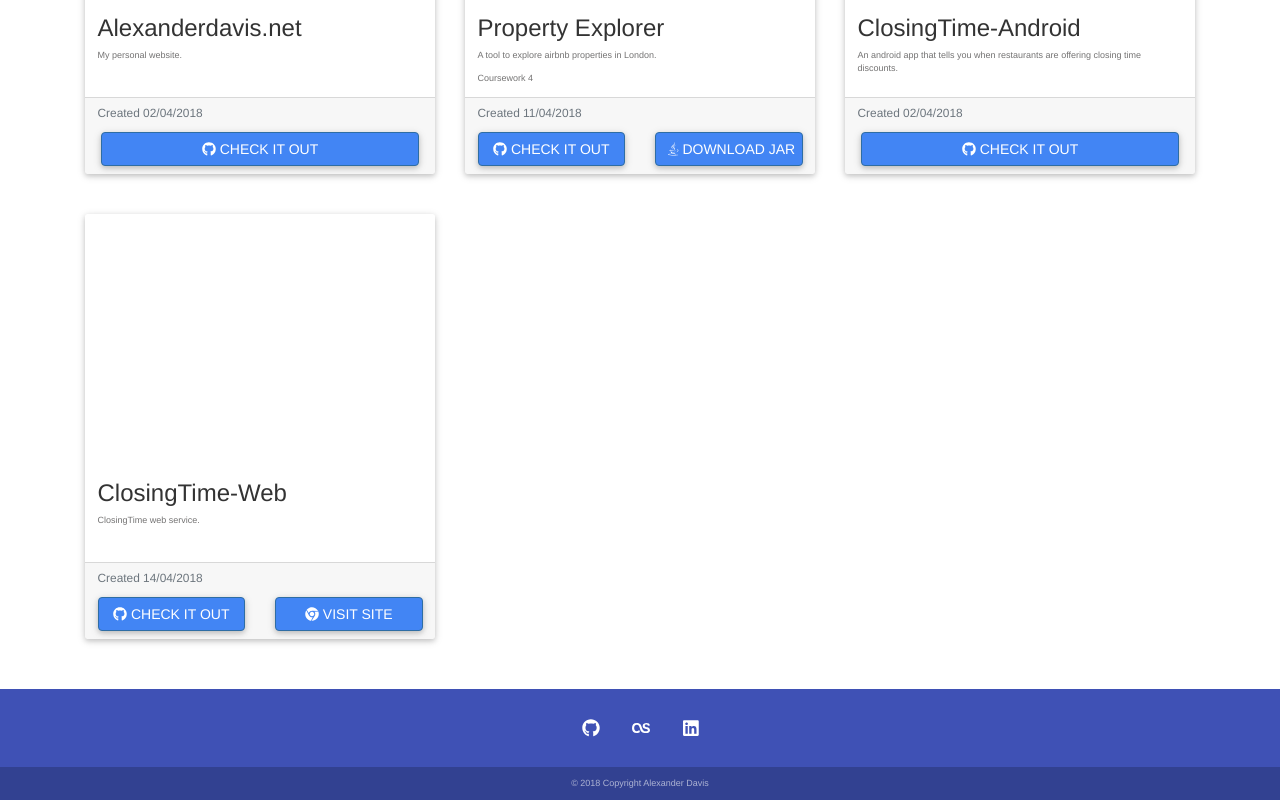
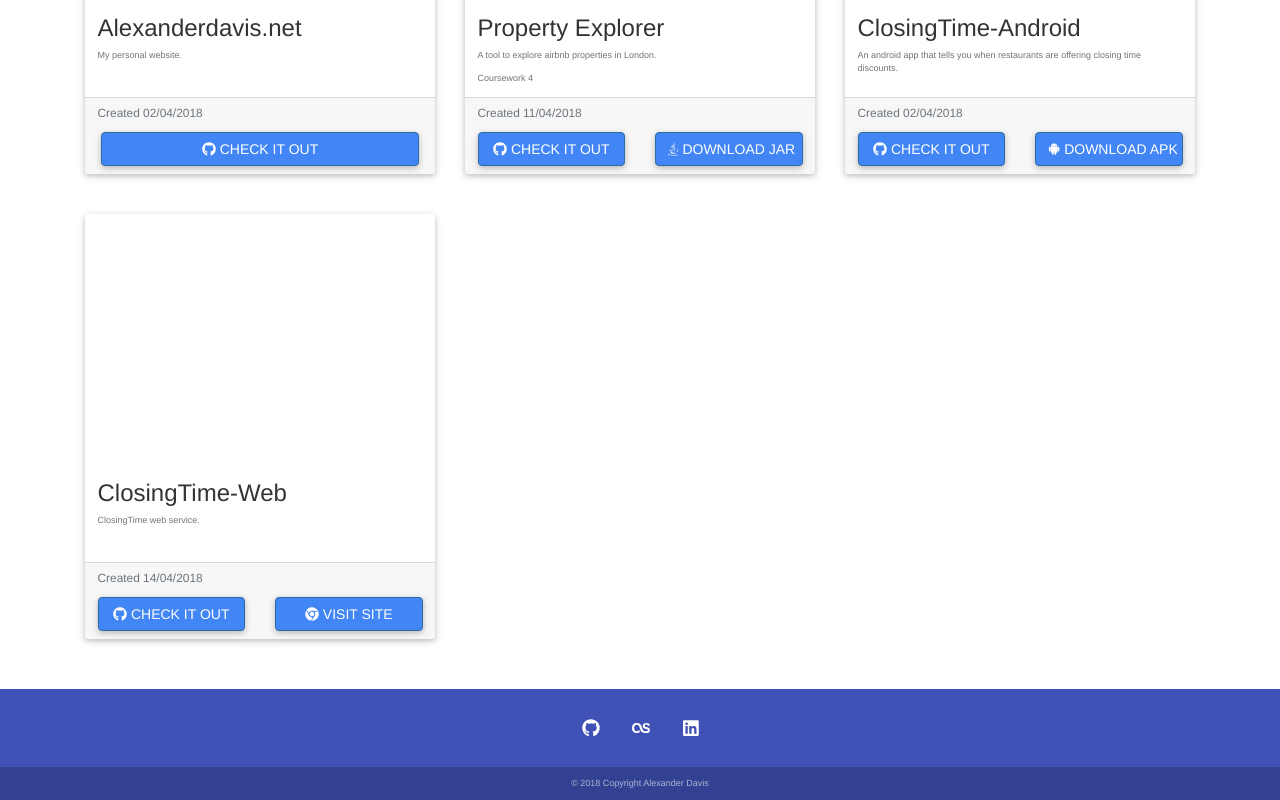
Before and after one commit to alexander7161/alexanderdavis.net, a plain HTML site: page projects.html in a window 1280 px wide. Shown: the part 1171-1971 px from the top of the page. Drawn offline with nearby package versions, Linux system fonts and the light colour scheme; no server answers.

Commit message:
Added closingTime android release

```diff
--- a/projects.html
+++ b/projects.html
@@ -169,8 +169,16 @@ user-select: none;">
     </div>
     <div class="card-footer">
     <p class="card-text"><small class="text-muted" id="closingTime-Android">Created 02/04/2018</small></p>
-    <a href="https://github.com/alexander7161/ClosingTime-Android" class="btn btn-primary visible-lg visible-xl"><i class="fab fa-github"></i> Check it out</a>
+    <div class="row">
+      <div class="col-xs-6">
+          <a href="https://github.com/alexander7161/ClosingTime-Android" class="btn btn-primary visible-lg visible-xl btn-block"><i class="fab fa-github"></i> Check it out</a>
+      </div>
+      <div class="col-xs-6">
+          <a href="https://github.com/alexander7161/ClosingTime-Android/releases/download/0.1/ClosingTime.apk" class="btn btn-primary btn-block visible-lg visible-xl"><i class="fab fa-android"></i> Download APK</a>
+      </div>
+    </div>
     <a href="https://github.com/alexander7161/ClosingTime-Android" class="btn btn-primary visible-sm visible-xs visible-md"><i class="fab fa-github"></i> Check it out</a>
+    <a href="https://github.com/alexander7161/ClosingTime-Android/releases/download/0.1/ClosingTime.apk" class="btn btn-primary visible-sm visible-xs visible-md"><i class="fab fa-android"></i> Download APK</a>
   </div>
   </div>
   </div>
```
